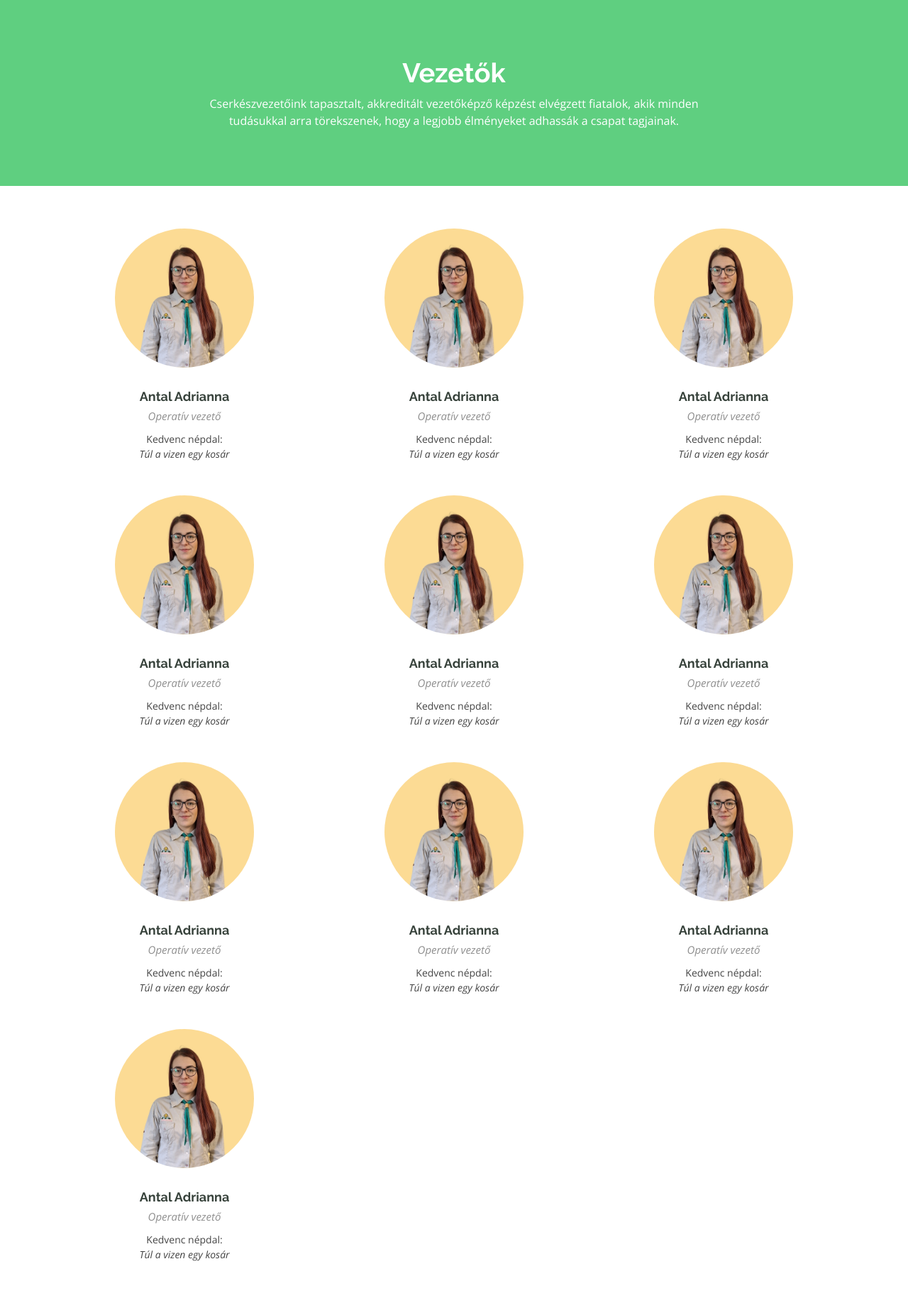
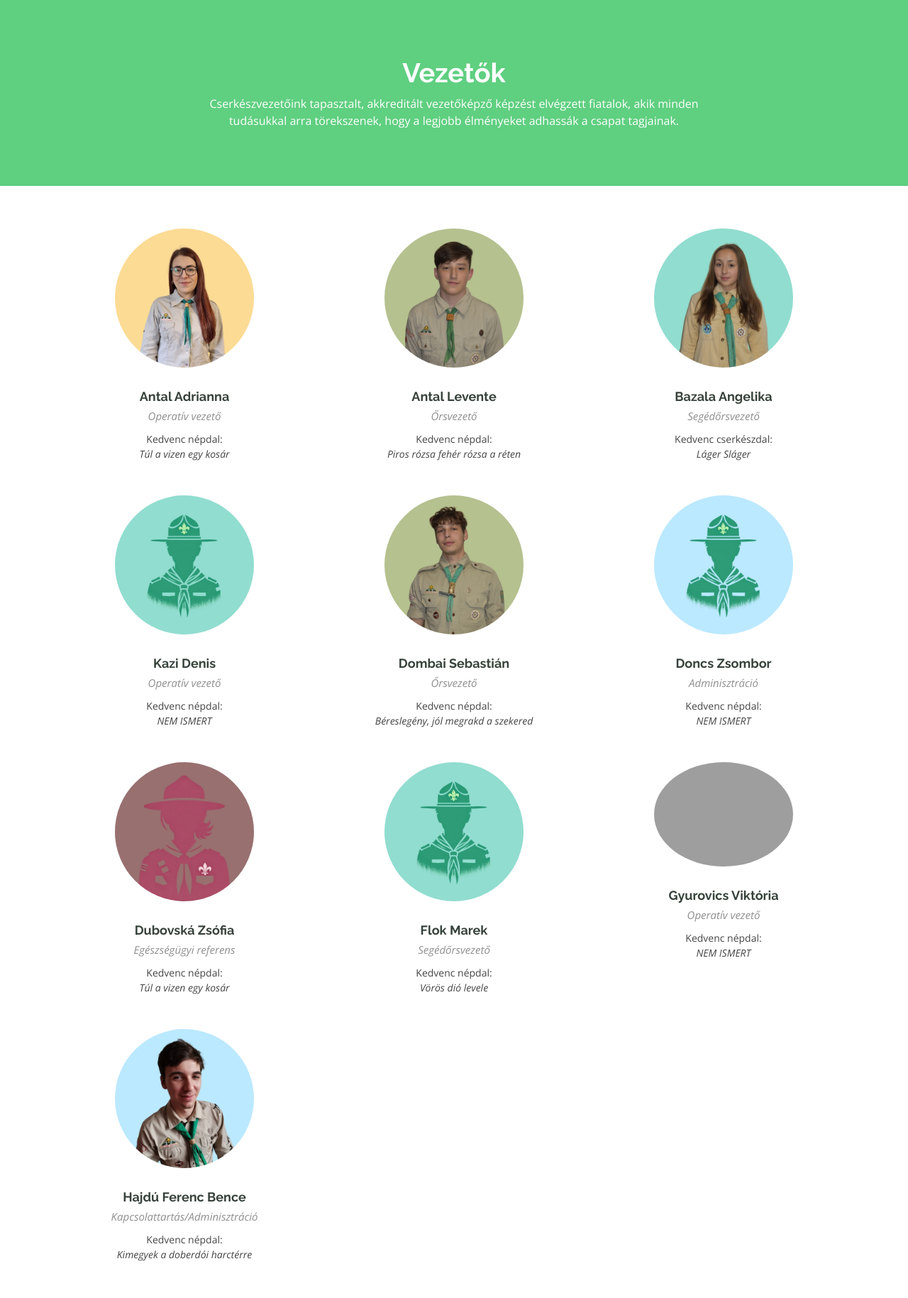
Before and after one commit to Korboncnok/v2-szent-imre-web, a PHP site: page /vezetok in a window 1280 px wide. Shown: the part 91-1920 px from the top of the page at 71% size. Run offline with PHP 8.4, Linux system fonts and the light colour scheme; grey boxes are pictures that could not be loaded.

Commit message:
Update vezetok.php

```diff
--- a/vezetok.php
+++ b/vezetok.php
@@ -86,7 +86,7 @@
 <!-- Start Team Member -->
 <div class="col-lg-4 col-md-6 member playDiv" data-aos="fade-up" data-aos-delay="200" data-audio="./assets/musics/babar.mp3">
         <div class="member-img">
-            <img src="assets/img/vezeto/adrika.jpg" class="img-fluid" alt="">
+            <img src="assets/img/vezeto/antallevi.jpg" class="img-fluid" alt="">
             <div class="social">
                 <a href="https://www.facebook.com/saagscout"><i class="bi bi-facebook"></i></a>
                 <a href="https://www.instagram.com/szentimrecscs/"><i class="bi bi-instagram"></i></a>
@@ -95,16 +95,16 @@
             </div>
         </div>
         <div class="member-info text-center">
-            <h4>Antal Adrianna</h4>
-            <span class="">Operatív vezető</span>
-            <p>Kedvenc népdal:<br><i>Túl a vizen egy kosár</i></p>
+            <h4>Antal Levente</h4>
+            <span class="">Őrsvezető</span>
+            <p>Kedvenc népdal:<br><i>Piros rózsa fehér rózsa a réten</i></p>
         </div>
     </div>
     <!-- End Team Member -->
      <!-- Start Team Member -->
      <div class="col-lg-4 col-md-6 member playDiv" data-aos="fade-up" data-aos-delay="300" data-audio="./assets/musics/babar.mp3">
         <div class="member-img">
-            <img src="assets/img/vezeto/adrika.jpg" class="img-fluid" alt="">
+            <img src="assets/img/vezeto/bazalaangi.jpg" class="img-fluid" alt="">
             <div class="social">
                 <a href="https://www.facebook.com/saagscout"><i class="bi bi-facebook"></i></a>
                 <a href="https://www.instagram.com/szentimrecscs/"><i class="bi bi-instagram"></i></a>
@@ -113,16 +113,16 @@
             </div>
         </div>
         <div class="member-info text-center">
-            <h4>Antal Adrianna</h4>
-            <span class="">Operatív vezető</span>
-            <p>Kedvenc népdal:<br><i>Túl a vizen egy kosár</i></p>
+            <h4>Bazala Angelika</h4>
+            <span class="">Segédőrsvezető</span>
+            <p>Kedvenc cserkészdal:<br><i>Láger Sláger</i></p>
         </div>
     </div>
     <!-- End Team Member -->
      <!-- Start Team Member -->
      <div class="col-lg-4 col-md-6 member playDiv" data-aos="fade-up" data-aos-delay="400" data-audio="./assets/musics/babar.mp3">
         <div class="member-img">
-            <img src="assets/img/vezeto/adrika.jpg" class="img-fluid" alt="">
+            <img src="assets/img/vezeto/kazidenis.jpg" class="img-fluid" alt="">
             <div class="social">
                 <a href="https://www.facebook.com/saagscout"><i class="bi bi-facebook"></i></a>
                 <a href="https://www.instagram.com/szentimrecscs/"><i class="bi bi-instagram"></i></a>
@@ -131,16 +131,16 @@
             </div>
         </div>
         <div class="member-info text-center">
-            <h4>Antal Adrianna</h4>
+            <h4>Kazi Denis</h4>
             <span class="">Operatív vezető</span>
-            <p>Kedvenc népdal:<br><i>Túl a vizen egy kosár</i></p>
+            <p>Kedvenc népdal:<br><i>NEM ISMERT</i></p>
         </div>
     </div>
     <!-- End Team Member -->
      <!-- Start Team Member -->
      <div class="col-lg-4 col-md-6 member playDiv" data-aos="fade-up" data-aos-delay="500" data-audio="./assets/musics/babar.mp3">
         <div class="member-img">
-            <img src="assets/img/vezeto/adrika.jpg" class="img-fluid" alt="">
+            <img src="assets/img/vezeto/dombaisebi.jpg" class="img-fluid" alt="">
             <div class="social">
                 <a href="https://www.facebook.com/saagscout"><i class="bi bi-facebook"></i></a>
                 <a href="https://www.instagram.com/szentimrecscs/"><i class="bi bi-instagram"></i></a>
@@ -149,16 +149,16 @@
             </div>
         </div>
         <div class="member-info text-center">
-            <h4>Antal Adrianna</h4>
-            <span class="">Operatív vezető</span>
-            <p>Kedvenc népdal:<br><i>Túl a vizen egy kosár</i></p>
+            <h4>Dombai Sebastián</h4>
+            <span class="">Őrsvezető</span>
+            <p>Kedvenc népdal:<br><i>Béreslegény, jól megrakd a szekered</i></p>
         </div>
     </div>
     <!-- End Team Member -->
      <!-- Start Team Member -->
      <div class="col-lg-4 col-md-6 member playDiv" data-aos="fade-up" data-aos-delay="600" data-audio="./assets/musics/babar.mp3">
         <div class="member-img">
-            <img src="assets/img/vezeto/adrika.jpg" class="img-fluid" alt="">
+            <img src="assets/img/vezeto/doncszsombor.jpg" class="img-fluid" alt="">
             <div class="social">
                 <a href="https://www.facebook.com/saagscout"><i class="bi bi-facebook"></i></a>
                 <a href="https://www.instagram.com/szentimrecscs/"><i class="bi bi-instagram"></i></a>
@@ -167,16 +167,16 @@
             </div>
         </div>
         <div class="member-info text-center">
-            <h4>Antal Adrianna</h4>
-            <span class="">Operatív vezető</span>
-            <p>Kedvenc népdal:<br><i>Túl a vizen egy kosár</i></p>
+            <h4>Doncs Zsombor</h4>
+            <span class="">Adminisztráció</span>
+            <p>Kedvenc népdal:<br><i>NEM ISMERT</i></p>
         </div>
     </div>
     <!-- End Team Member -->
      <!-- Start Team Member -->
      <div class="col-lg-4 col-md-6 member playDiv" data-aos="fade-up" data-aos-delay="700" data-audio="./assets/musics/babar.mp3">
         <div class="member-img">
-            <img src="assets/img/vezeto/adrika.jpg" class="img-fluid" alt="">
+            <img src="assets/img/vezeto/dubzsofi.jpg" class="img-fluid" alt="">
             <div class="social">
                 <a href="https://www.facebook.com/saagscout"><i class="bi bi-facebook"></i></a>
                 <a href="https://www.instagram.com/szentimrecscs/"><i class="bi bi-instagram"></i></a>
@@ -185,8 +185,8 @@
             </div>
         </div>
         <div class="member-info text-center">
-            <h4>Antal Adrianna</h4>
-            <span class="">Operatív vezető</span>
+            <h4>Dubovská Zsófia</h4>
+            <span class="">Egészségügyi referens</span>
             <p>Kedvenc népdal:<br><i>Túl a vizen egy kosár</i></p>
         </div>
     </div>
@@ -194,7 +194,7 @@
      <!-- Start Team Member -->
      <div class="col-lg-4 col-md-6 member playDiv" data-aos="fade-up" data-aos-delay="800" data-audio="./assets/musics/babar.mp3">
         <div class="member-img">
-            <img src="assets/img/vezeto/adrika.jpg" class="img-fluid" alt="">
+            <img src="assets/img/vezeto/flokmarek.jpg" class="img-fluid" alt="">
             <div class="social">
                 <a href="https://www.facebook.com/saagscout"><i class="bi bi-facebook"></i></a>
                 <a href="https://www.instagram.com/szentimrecscs/"><i class="bi bi-instagram"></i></a>
@@ -203,16 +203,16 @@
             </div>
         </div>
         <div class="member-info text-center">
-            <h4>Antal Adrianna</h4>
-            <span class="">Operatív vezető</span>
-            <p>Kedvenc népdal:<br><i>Túl a vizen egy kosár</i></p>
+            <h4>Flok Marek</h4>
+            <span class="">Segédőrsvezető</span>
+            <p>Kedvenc népdal:<br><i>Vörös dió levele</i></p>
         </div>
     </div>
     <!-- End Team Member -->
      <!-- Start Team Member -->
      <div class="col-lg-4 col-md-6 member playDiv" data-aos="fade-up" data-aos-delay="900" data-audio="./assets/musics/babar.mp3">
         <div class="member-img">
-            <img src="assets/img/vezeto/adrika.jpg" class="img-fluid" alt="">
+            <img src="assets/img/vezeto/gyurovicsviki.jpg" class="img-fluid" alt="">
             <div class="social">
                 <a href="https://www.facebook.com/saagscout"><i class="bi bi-facebook"></i></a>
                 <a href="https://www.instagram.com/szentimrecscs/"><i class="bi bi-instagram"></i></a>
@@ -221,16 +221,16 @@
             </div>
         </div>
         <div class="member-info text-center">
-            <h4>Antal Adrianna</h4>
+            <h4>Gyurovics Viktória</h4>
             <span class="">Operatív vezető</span>
-            <p>Kedvenc népdal:<br><i>Túl a vizen egy kosár</i></p>
+            <p>Kedvenc népdal:<br><i>NEM ISMERT</i></p>
         </div>
     </div>
     <!-- End Team Member -->
      <!-- Start Team Member -->
      <div class="col-lg-4 col-md-6 member playDiv" data-aos="fade-up" data-aos-delay="1000" data-audio="./assets/musics/babar.mp3">
         <div class="member-img">
-            <img src="assets/img/vezeto/adrika.jpg" class="img-fluid" alt="">
+            <img src="assets/img/vezeto/hajduf.jpg" class="img-fluid" alt="">
             <div class="social">
                 <a href="https://www.facebook.com/saagscout"><i class="bi bi-facebook"></i></a>
                 <a href="https://www.instagram.com/szentimrecscs/"><i class="bi bi-instagram"></i></a>
@@ -239,9 +239,9 @@
             </div>
         </div>
         <div class="member-info text-center">
-            <h4>Antal Adrianna</h4>
-            <span class="">Operatív vezető</span>
-            <p>Kedvenc népdal:<br><i>Túl a vizen egy kosár</i></p>
+            <h4>Hajdú Ferenc Bence</h4>
+            <span class="">Kapcsolattartás/Adminisztráció</span>
+            <p>Kedvenc népdal:<br><i>Kimegyek a doberdói harctérre</i></p>
         </div>
     </div>
     <!-- End Team Member -->
```
